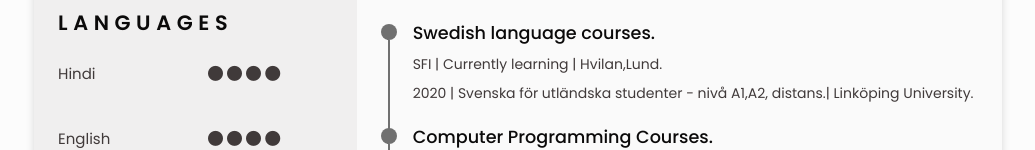
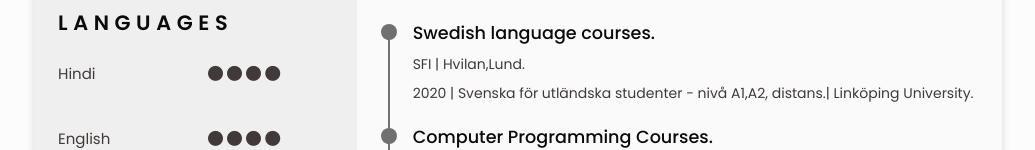
Before and after one commit to Jaaishri/JayshreeTeacherResume, a plain HTML site: page index.html in a window 1280 px wide. Shown: the part 1216-1366 px from the top of the page, without its empty margins (122-1157 px from the left). Drawn offline with nearby package versions, Linux system fonts and the light colour scheme.

Commit message:
Update index.html

```diff
--- a/index.html
+++ b/index.html
@@ -399,7 +399,7 @@
 
       <div class="education__data bd-grid">
         <h3 class="education__title">Swedish language courses. </h3>
-        <span class="education__studies">SFI | Currently learning | Hvilan,Lund.</span>
+        <span class="education__studies">SFI | Hvilan,Lund.</span>
         <span class="education__studies">2020 | Svenska för utländska studenter - nivå A1,A2, distans.| Linköping University.</span>
       </div>
     </div>
@@ -482,7 +482,7 @@
                 <span class="education__studies">2005 | D.A.V.V, Indore (India).</span>
 
               </div>
-            </div>
+
 
 </section>
 <!--========== INTERESTS ==========-->
```
